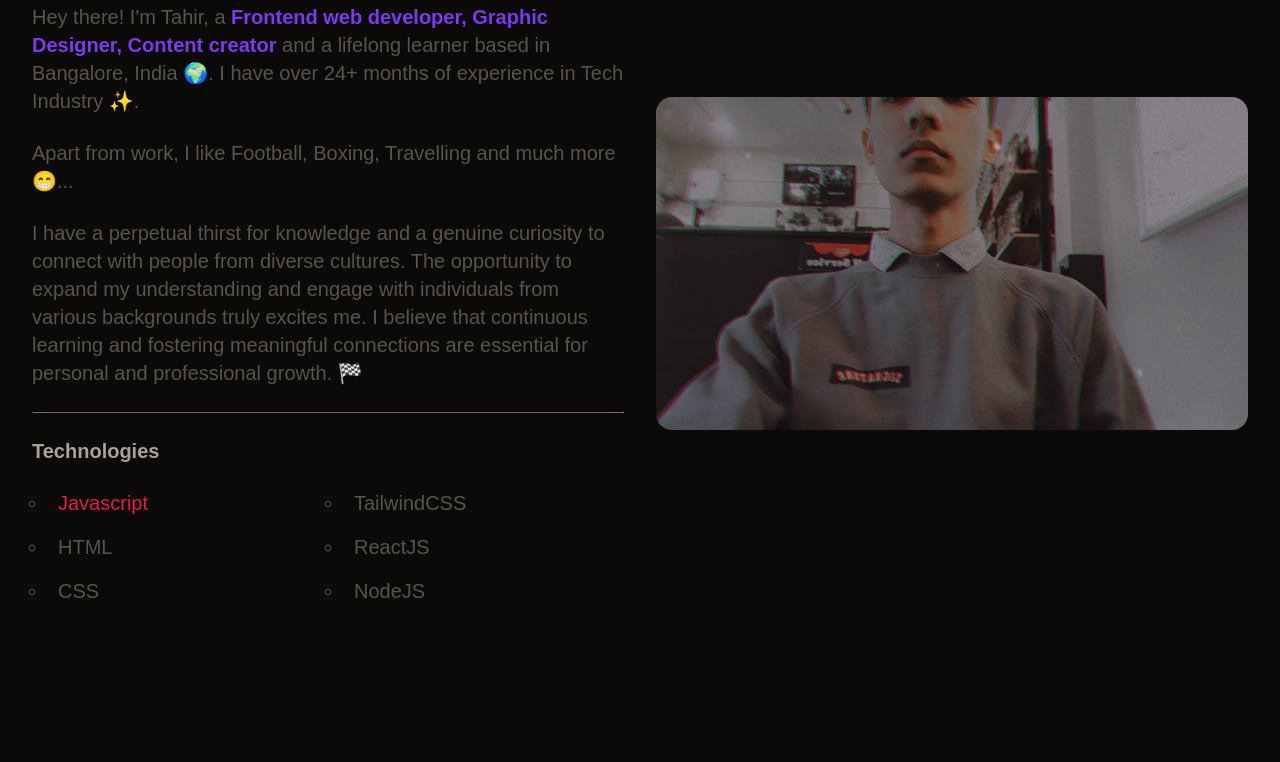
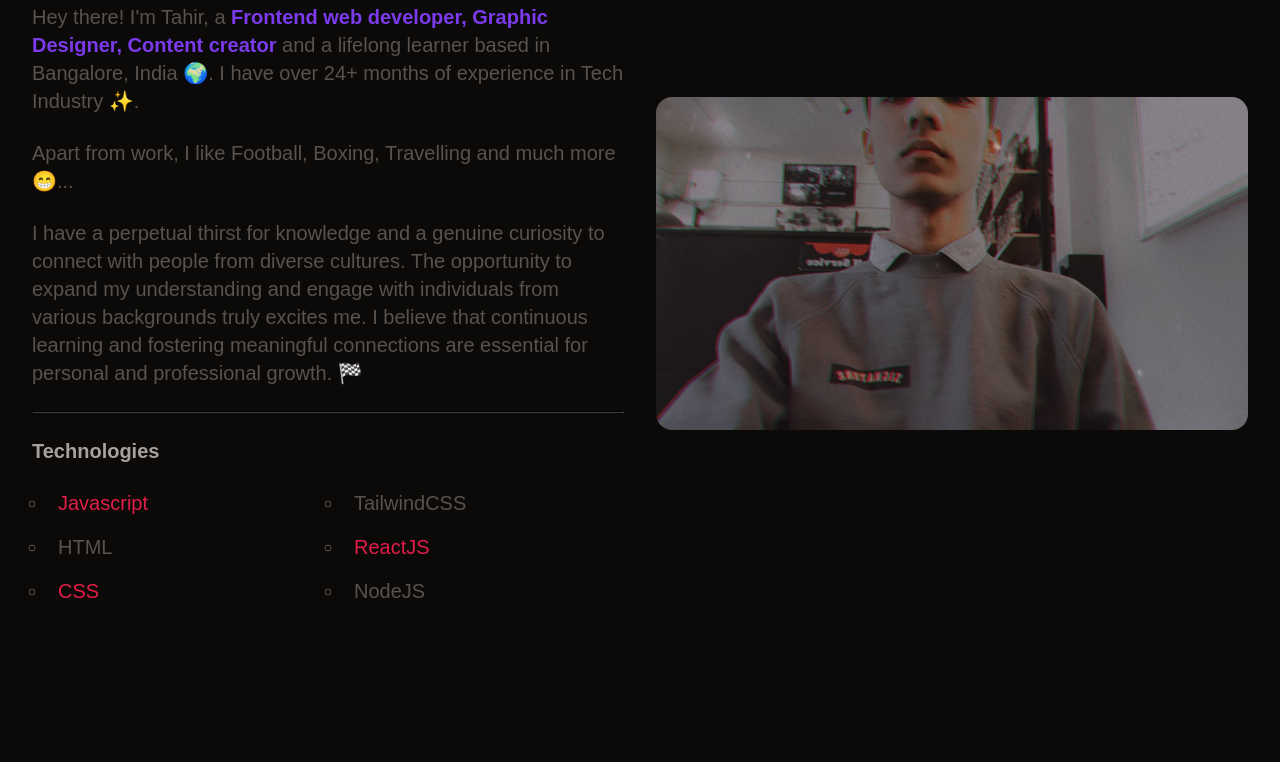
Before and after one commit to muhammedtahir1/my_portfolio, a website built with Vite: page index.html in a window 1280 px wide. Shown: the part 1068-1830 px from the top of the page. Built offline with nearby package versions, Linux system fonts and the light colour scheme; files whose address does not match are found by name; a web font is replaced by a local one.

Commit message:
some minute changes made

```diff
--- a/index.html
+++ b/index.html
@@ -100,11 +100,11 @@
           <ul class="about__ul">
             <li class="about__li"><a> Javascript</a></li>
             <li class="about__li">HTML</li>
-            <li class="about__li">CSS</li>
+            <li class="about__li"><a>CSS</a></li>
           </ul>
           <ul class="about__ul">
             <li class="about__li">TailwindCSS</li>
-            <li class="about__li">ReactJS</li>
+            <li class="about__li"><a>ReactJS</a></li>
             <li class="about__li">NodeJS</li>
 
           </ul>
--- a/styles/style.css
+++ b/styles/style.css
@@ -3,7 +3,7 @@
   --clr-light: #f5f5f4;
   --clr-stone400: #a8a29e;
   --clr-stone600: #57534e;
-  --clr-stone800: #292524;
+  --clr-stone800: #404040;
   --clr-rose: #e11d48;
   --clr-indigo: #7c3aed;
 
```
